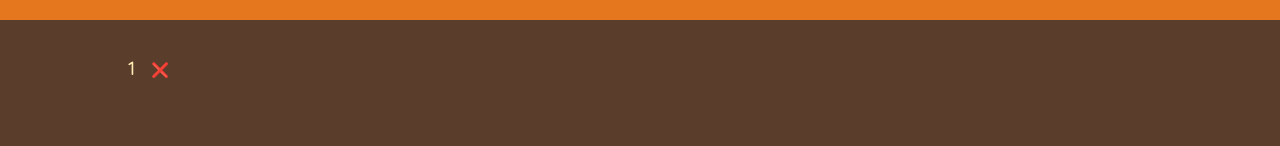
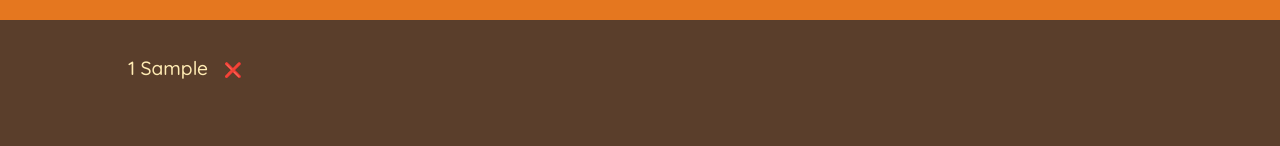
Before and after one commit to pragya-codes/travel-list, a React (Create React App) app: page / in a window 1280 px wide. Both pictures are taken after typing "Sample" into the empty fields and a click on the button "ADD". Shown: the part 202-348 px from the top of the page. Built offline with nearby package versions, Linux system fonts and the light colour scheme.

Commit message:
minor bug fix

```diff
--- a/src/App.js
+++ b/src/App.js
@@ -95,7 +95,7 @@ function Item({ i }) {
 		<li>
 			<span style={i.packed ? { textDecoration: 'line-through' } : {}}>
 				{i.quantity + ' '}
-				{i.description}
+				{i.descp}
 			</span>
 			<button>❌</button>
 		</li>
```
